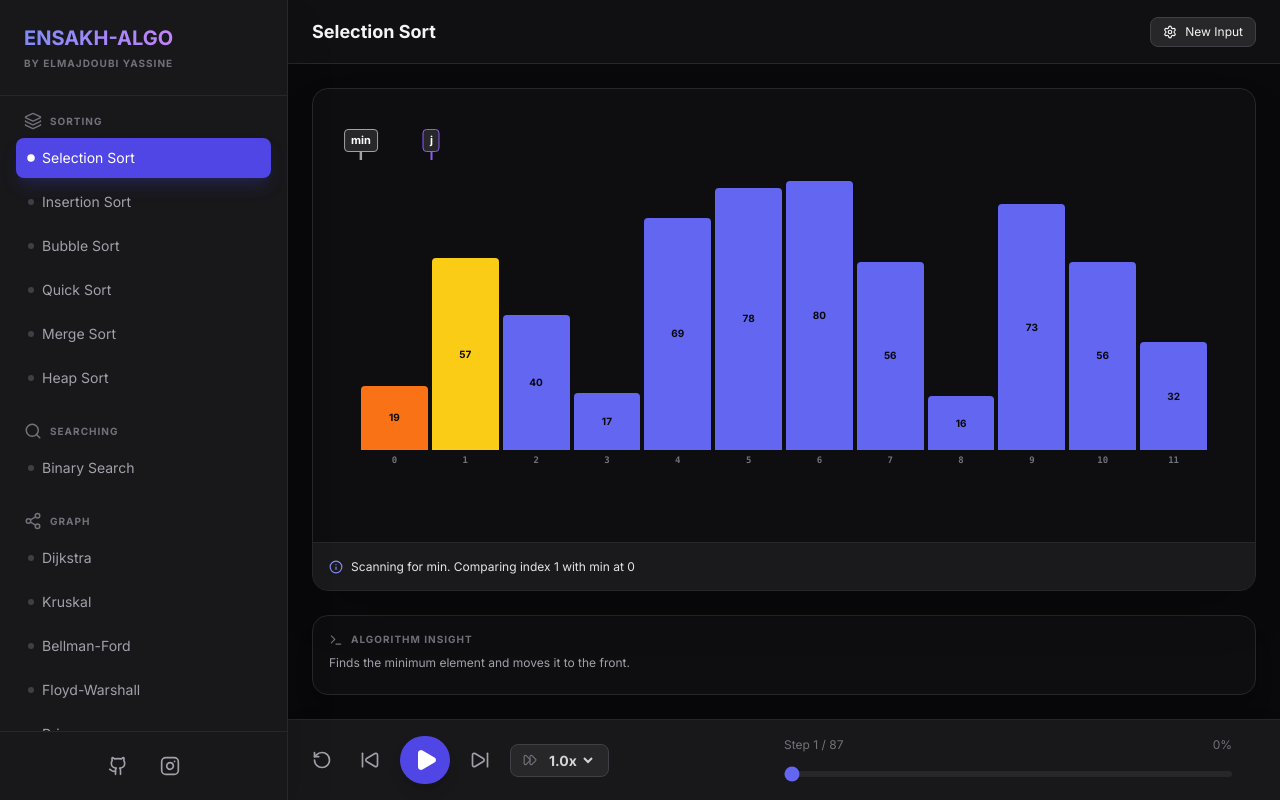
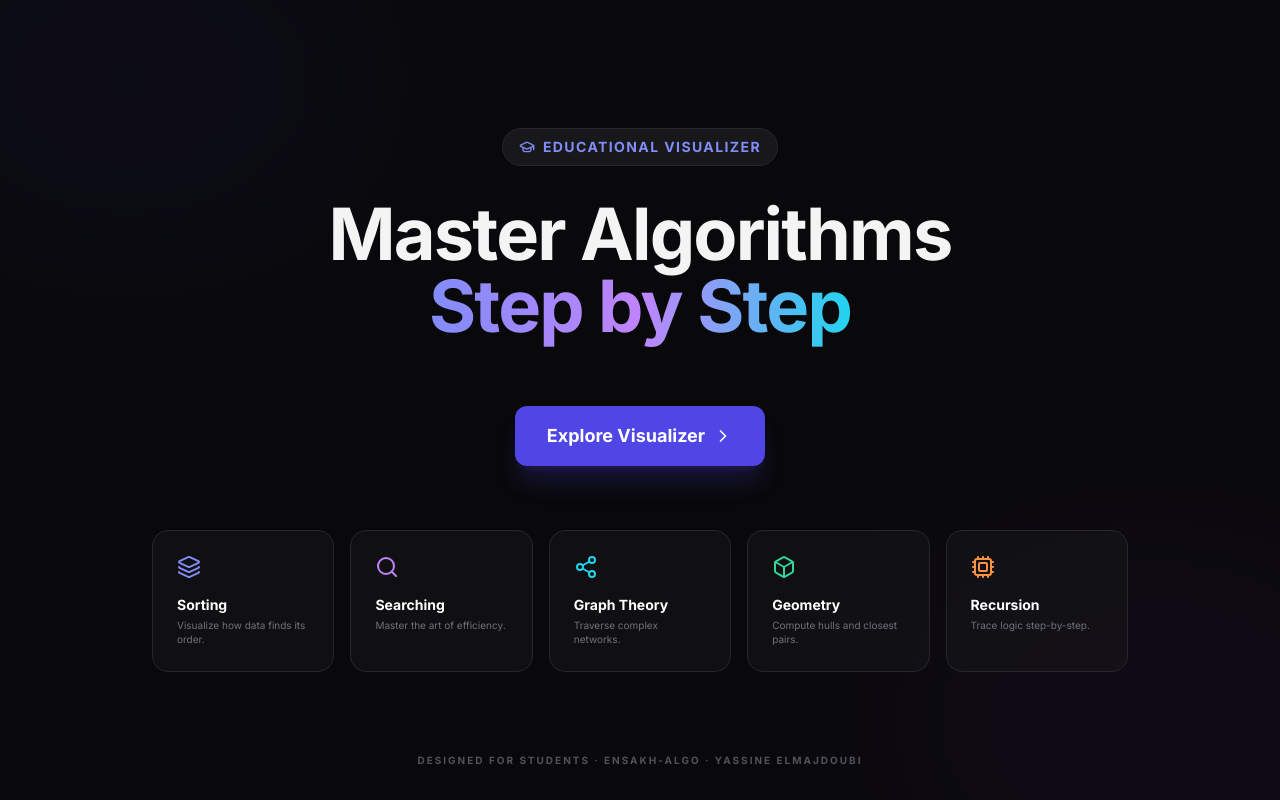
Before and after one commit to itsya-ssine/algo-visualiser, a React (Vite) app: page / in a window 1280 px wide. Built offline with nearby package versions, Linux system fonts and the light colour scheme.

Commit message:
add home page

```diff
--- a/App.tsx
+++ b/App.tsx
@@ -1,68 +1,155 @@
-import React, { useState } from 'react';
-import Header from './components/Header';
-import SidebarDrawer from './components/SidebarDrawer';
-import ContentArea from './components/ContentArea';
+
+import React, { useState, useEffect, useCallback, useRef } from 'react';
+import Sidebar from './components/Sidebar';
+import Visualizer from './components/Visualizer';
 import Controls from './components/Controls';
-import MobileSidebarOverlay from './components/MobileSidebarOverlay';
-import { useAlgorithmState } from './hooks/useAlgorithmState';
+import WelcomePage from './components/Home';
+import { ALGORITHMS } from './constants';
+import { Snapshot, Point } from './types';
+import { generateSnapshots } from './services/algorithmGenerator';
+import { Info, Terminal, Settings, Menu } from 'lucide-react';
+
+const INITIAL_ARRAY_SIZE = 12;
+const INITIAL_POINTS_SIZE = 15;
+
+const generateRandomArray = (size: number) => Array.from({ length: size }, () => Math.floor(Math.random() * 80) + 10);
+
+const generateRandomPoints = (size: number): Point[] => {
+  return Array.from({ length: size }, () => ({
+    x: Math.random() * 450 + 75,
+    y: Math.random() * 250 + 75,
+    state: 'default'
+  }));
+};
 
 const App: React.FC = () => {
+  const [showWelcome, setShowWelcome] = useState(true);
+  const [selectedAlgoId, setSelectedAlgoId] = useState(ALGORITHMS[0].id);
+  const [snapshots, setSnapshots] = useState<Snapshot[]>([]);
+  const [currentStep, setCurrentStep] = useState(0);
+  const [isPlaying, setIsPlaying] = useState(false);
+  const [playbackSpeed, setPlaybackSpeed] = useState(500);
   const [isSidebarOpen, setIsSidebarOpen] = useState(false);
 
-  const {
-    selectedAlgoId,
-    setSelectedAlgoId,
-    selectedAlgo,
-    currentSnapshot,
-    isPlaying,
-    togglePlay,
-    playbackSpeed,
-    setPlaybackSpeed,
-    stepForward,
-    stepBackward,
-    initAlgorithm,
-    currentStep,
-    snapshots
-  } = useAlgorithmState();
+  const selectedAlgo = ALGORITHMS.find(a => a.id === selectedAlgoId)!;
+  const currentSnapshot = snapshots[currentStep] || { type: 'array', data: [], currentLine: 0, description: 'Loading...' };
+
+  const timerRef = useRef<number | null>(null);
+
+  const initAlgorithm = useCallback(() => {
+    let input: any;
+    if (selectedAlgo.category === 'Sorting' || selectedAlgo.id === 'binary-search') {
+      input = generateRandomArray(INITIAL_ARRAY_SIZE);
+    } else if (selectedAlgo.category === 'Geometry') {
+      input = generateRandomPoints(INITIAL_POINTS_SIZE);
+    } else {
+      input = {};
+    }
+
+    const generated = generateSnapshots(selectedAlgoId, input);
+    setSnapshots(generated);
+    setCurrentStep(0);
+    setIsPlaying(false);
+  }, [selectedAlgoId, selectedAlgo.category]);
+
+  useEffect(() => {
+    if (!showWelcome) {
+      initAlgorithm();
+    }
+  }, [initAlgorithm, showWelcome]);
+
+  const togglePlay = () => setIsPlaying(!isPlaying);
+
+  const stepForward = useCallback(() => {
+    setCurrentStep(prev => {
+      if (prev >= snapshots.length - 1) {
+        setIsPlaying(false);
+        return prev;
+      }
+      return prev + 1;
+    });
+  }, [snapshots.length]);
+
+  const stepBackward = () => setCurrentStep(prev => Math.max(0, prev - 1));
+
+  useEffect(() => {
+    if (isPlaying) {
+      timerRef.current = window.setInterval(stepForward, playbackSpeed);
+    } else if (timerRef.current) {
+      clearInterval(timerRef.current);
+    }
+    return () => { if (timerRef.current) clearInterval(timerRef.current); };
+  }, [isPlaying, stepForward, playbackSpeed]);
 
   const handleSelectAlgo = (id: string) => {
     setSelectedAlgoId(id);
     setIsSidebarOpen(false);
   };
 
+  if (showWelcome) {
+    return <WelcomePage onStart={() => setShowWelcome(false)} />;
+  }
+
   return (
-    <div className="flex bg-zinc-950 overflow-hidden text-zinc-100 flex-col lg:flex-row h-dvh">
-      <MobileSidebarOverlay isOpen={isSidebarOpen} onClose={() => setIsSidebarOpen(false)} />
+    <div className="flex h-screen bg-zinc-950 overflow-hidden text-zinc-100 flex-col lg:flex-row">
+      {isSidebarOpen && (
+        <div
+          className="fixed inset-0 bg-black/60 z-40 lg:hidden backdrop-blur-sm"
+          onClick={() => setIsSidebarOpen(false)}
+        />
+      )}
 
-      <SidebarDrawer
-        isOpen={isSidebarOpen}
-        selectedId={selectedAlgoId}
-        onSelect={handleSelectAlgo}
-      />
+      <div className={`fixed inset-y-0 left-0 z-50 transform ${isSidebarOpen ? 'translate-x-0' : '-translate-x-full'} lg:relative lg:translate-x-0 transition-transform duration-300 ease-in-out`}>
+        <Sidebar selectedId={selectedAlgoId} onSelect={handleSelectAlgo} />
+      </div>
 
       <main className="flex-1 flex flex-col min-w-0 h-full">
-        <Header
-          algorithmName={selectedAlgo.name}
-          onMenuClick={() => setIsSidebarOpen(true)}
-          onNewInput={initAlgorithm}
-        />
+        <header className="h-16 border-b border-zinc-800 flex items-center justify-between px-4 lg:px-6 bg-zinc-900/50 backdrop-blur-md shrink-0">
+          <div className="flex items-center gap-2 lg:gap-4">
+            <button
+              onClick={() => setIsSidebarOpen(true)}
+              className="p-2 -ml-2 lg:hidden text-zinc-400 hover:text-white"
+            >
+              <Menu size={24} />
+            </button>
+            <h2 className="font-bold text-sm lg:text-lg truncate max-w-[150px] lg:max-w-none">{selectedAlgo.name}</h2>
+            <div className="hidden sm:flex items-center gap-1.5 px-2 py-0.5 rounded-full bg-zinc-800 border border-zinc-700">
+              <div className="w-1.5 h-1.5 rounded-full bg-green-500 animate-pulse"></div>
+              <span className="text-[10px] uppercase font-bold text-zinc-400 tracking-wider">Active</span>
+            </div>
+          </div>
+          <button onClick={initAlgorithm} className="px-2 lg:px-3 py-1.5 bg-zinc-800 hover:bg-zinc-700 border border-zinc-700 rounded-lg text-xs font-medium transition-colors flex items-center gap-2 shrink-0">
+            <Settings size={14} /> <span className="hidden sm:inline">New Input</span>
+          </button>
+        </header>
 
-        <ContentArea
-          snapshot={currentSnapshot}
-          algorithmId={selectedAlgoId}
-          algorithmDescription={selectedAlgo.description}
-          snapshotDescription={currentSnapshot.description}
-        />
+        <div className="flex-1 flex flex-col overflow-hidden p-3 lg:p-6 gap-3 lg:gap-6">
+          <div className="flex-[3] bg-zinc-900/40 border border-zinc-800 rounded-xl lg:rounded-2xl relative overflow-hidden flex flex-col shadow-2xl">
+            <div className="flex-1 min-h-[300px] lg:min-h-0 relative p-4 lg:p-8">
+              <Visualizer snapshot={currentSnapshot} algorithmId={selectedAlgoId} />
+            </div>
+            <div className="h-auto min-h-[48px] bg-zinc-800/50 border-t border-zinc-800 flex items-center px-4 py-2 shrink-0">
+              <div className="flex items-start lg:items-center gap-2 text-xs text-zinc-200">
+                <Info size={14} className="text-indigo-400 mt-0.5 lg:mt-0 shrink-0" />
+                <span className="font-medium leading-tight">{currentSnapshot.description}</span>
+              </div>
+            </div>
+          </div>
+
+          <div className="flex-1 min-h-[80px] max-h-[120px] lg:max-h-[60px] bg-zinc-900/40 border border-zinc-800 rounded-xl lg:rounded-2xl p-3 lg:p-4 overflow-hidden flex flex-col shadow-xl shrink-0">
+            <div className="flex items-center gap-2 mb-1.5 lg:mb-2 text-zinc-500">
+              <Terminal size={14} />
+              <span className="text-[8px] lg:text-[10px] font-bold uppercase tracking-widest">Algorithm Insight</span>
+            </div>
+            <p className="text-[11px] lg:text-xs text-zinc-400 leading-relaxed overflow-y-auto pr-2">{selectedAlgo.description}</p>
+          </div>
+        </div>
 
         <Controls
-          isPlaying={isPlaying}
-          onTogglePlay={togglePlay}
-          onStepForward={stepForward}
-          onStepBackward={stepBackward}
-          onReset={initAlgorithm}
-          speed={playbackSpeed}
-          onSpeedChange={setPlaybackSpeed}
-          currentStep={currentStep}
+          isPlaying={isPlaying} onTogglePlay={togglePlay}
+          onStepForward={stepForward} onStepBackward={stepBackward}
+          onReset={initAlgorithm} speed={playbackSpeed}
+          onSpeedChange={setPlaybackSpeed} currentStep={currentStep}
           totalSteps={snapshots.length}
         />
       </main>
--- /dev/null
+++ b/components/Home.tsx
@@ -0,0 +1,66 @@
+import React from 'react';
+import { Layers, Search, Share2, Box, Cpu, ChevronRight, GraduationCap } from 'lucide-react';
+
+interface WelcomePageProps {
+  onStart: () => void;
+}
+
+const WelcomePage: React.FC<WelcomePageProps> = ({ onStart }) => {
+  const features = [
+    { icon: <Layers className="text-indigo-400" />, title: "Sorting", desc: "Visualize how data finds its order." },
+    { icon: <Search className="text-purple-400" />, title: "Searching", desc: "Master the art of efficiency." },
+    { icon: <Share2 className="text-cyan-400" />, title: "Graph Theory", desc: "Traverse complex networks." },
+    { icon: <Box className="text-emerald-400" />, title: "Geometry", desc: "Compute hulls and closest pairs." },
+    { icon: <Cpu className="text-orange-400" />, title: "Recursion", desc: "Trace logic step-by-step." }
+  ];
+
+  return (
+    <div className="h-screen w-full bg-zinc-950 flex flex-col items-center justify-center relative overflow-hidden p-4 sm:p-6 lg:p-8">
+      <div className="absolute top-0 left-0 w-full h-full pointer-events-none opacity-20">
+        <div className="absolute top-[-10%] left-[-10%] w-[40%] h-[40%] bg-indigo-600/30 blur-[120px] rounded-full" />
+        <div className="absolute bottom-[-10%] right-[-10%] w-[40%] h-[40%] bg-purple-600/30 blur-[120px] rounded-full" />
+      </div>
+
+      <div className="max-w-5xl w-full flex flex-col items-center z-10 text-center px-2 sm:px-6">
+        <div className="inline-flex items-center gap-2 px-4 py-2 rounded-full bg-zinc-900 border border-zinc-800 text-indigo-400 text-xs sm:text-sm font-bold uppercase tracking-widest mb-6 sm:mb-8 animate-fade-in">
+          <GraduationCap size={16} />
+          <span>Educational Visualizer</span>
+        </div>
+
+        <h1 className="text-3xl sm:text-5xl lg:text-7xl font-black mb-10 sm:mb-16 tracking-tight leading-tight">
+          Master Algorithms <br />
+          <span className="bg-gradient-to-r from-indigo-400 via-purple-400 to-cyan-400 bg-clip-text text-transparent">
+            Step by Step
+          </span>
+        </h1>
+
+        <button
+          onClick={onStart}
+          className="group relative inline-flex items-center justify-center px-6 sm:px-8 py-3 sm:py-4 font-bold text-white transition-all duration-200 bg-indigo-600 font-pj rounded-xl focus:outline-none focus:ring-2 focus:ring-offset-2 focus:ring-gray-900 hover:bg-indigo-700 mb-10 sm:mb-16 shadow-xl shadow-indigo-600/20 text-base sm:text-lg"
+        >
+          Explore Visualizer
+          <ChevronRight className="ml-2 group-hover:translate-x-1 transition-transform" size={20} />
+        </button>
+
+        <div className="grid grid-cols-1 sm:grid-cols-2 lg:grid-cols-5 gap-4 w-full">
+          {features.map((f, i) => (
+            <div
+              key={i}
+              className="bg-zinc-900/50 border border-zinc-800 p-5 sm:p-6 rounded-2xl text-left hover:border-zinc-700 transition-colors"
+            >
+              <div className="mb-3 sm:mb-4">{f.icon}</div>
+              <h3 className="text-white font-bold text-base sm:text-sm mb-1">{f.title}</h3>
+              <p className="text-zinc-500 text-xs sm:text-[10px] leading-snug">{f.desc}</p>
+            </div>
+          ))}
+        </div>
+      </div>
+
+      <footer className="absolute bottom-6 sm:bottom-8 text-zinc-600 text-[9px] sm:text-[10px] font-bold uppercase tracking-[0.2em] w-full text-center px-2">
+        Designed for Students &middot; ENSAKH-ALGO &middot; Yassine Elmajdoubi
+      </footer>
+    </div>
+  );
+};
+
+export default WelcomePage;
--- a/index.html
+++ b/index.html
@@ -31,6 +31,14 @@
         ::-webkit-scrollbar-thumb:hover { background: #666; }
     </style>
 <script type="importmap">
+{
+  "imports": {
+    "lucide-react": "https://esm.sh/lucide-react@^0.562.0",
+    "react/": "https://esm.sh/react@^19.2.3/",
+    "react": "https://esm.sh/react@^19.2.3",
+    "react-dom/": "https://esm.sh/react-dom@^19.2.3/"
+  }
+}
 </script>
 <link rel="stylesheet" href="/index.css">
 </head>
```
